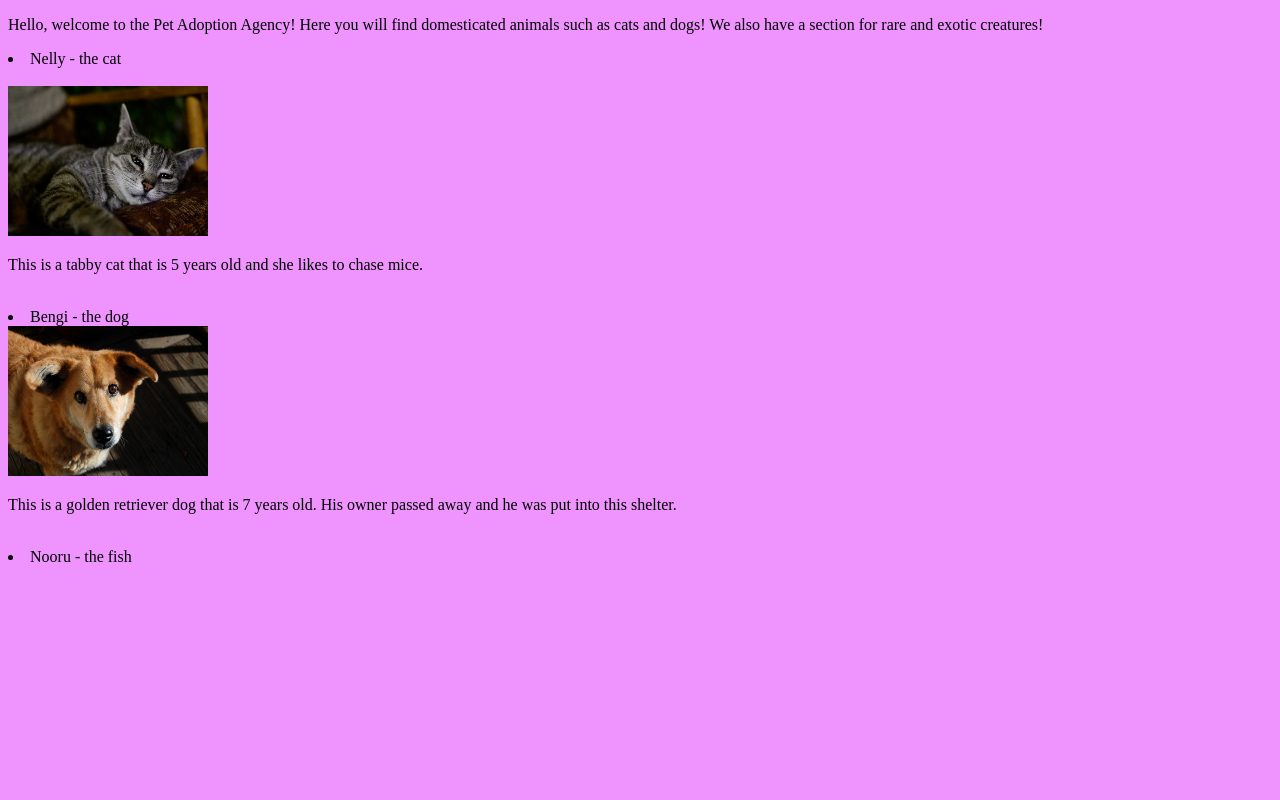
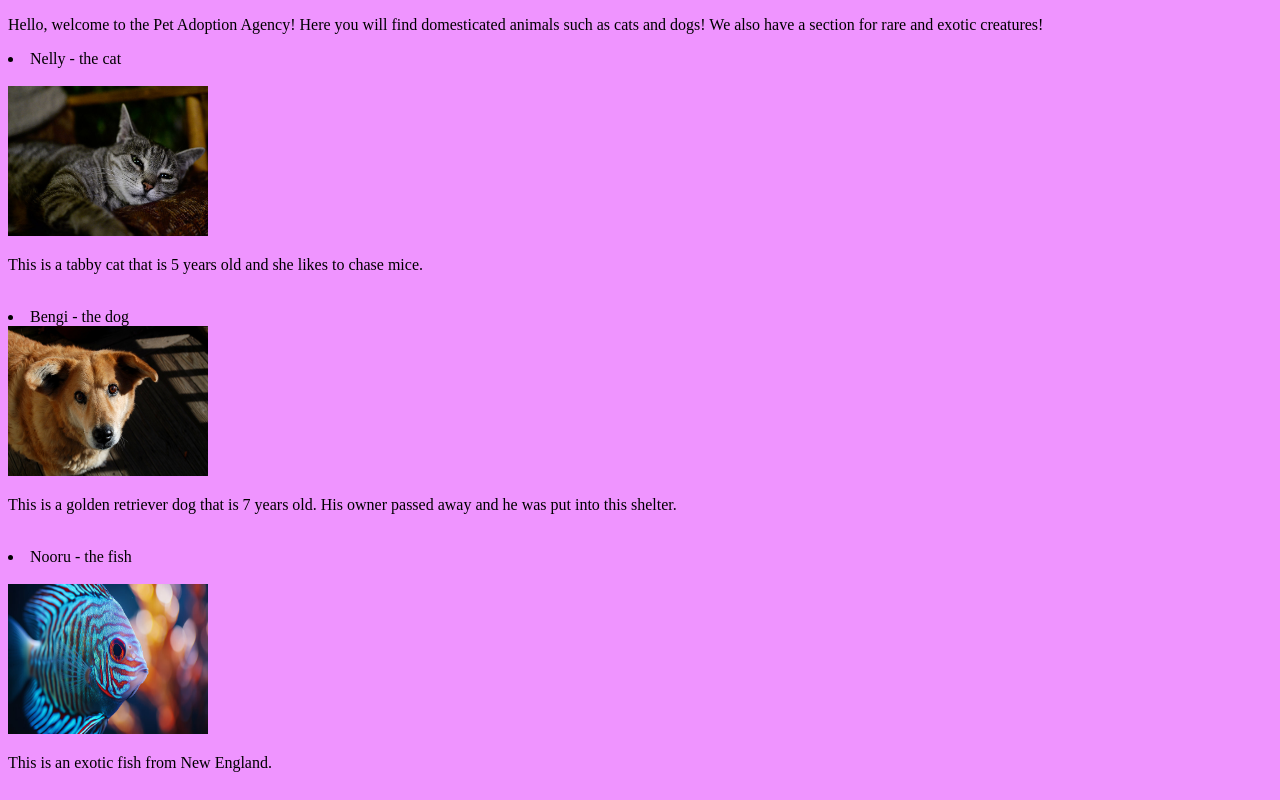
Before and after one commit to careshmar/pets_adoption_agency, a plain HTML site: page index.html in a window 1280 px wide. Drawn offline with Linux system fonts and the light colour scheme.

Commit message:
Update index.html

```diff
--- a/index.html
+++ b/index.html
@@ -27,9 +27,10 @@
 <br>
 
 <li>Nooru - the fish</li>
-
-
-
+<br>
+<img src="fish.jpg" width ="200" height ="150" alt="fish">
+<br>
+<p>This is an exotic fish from New England.</p>
 
 
 
```
